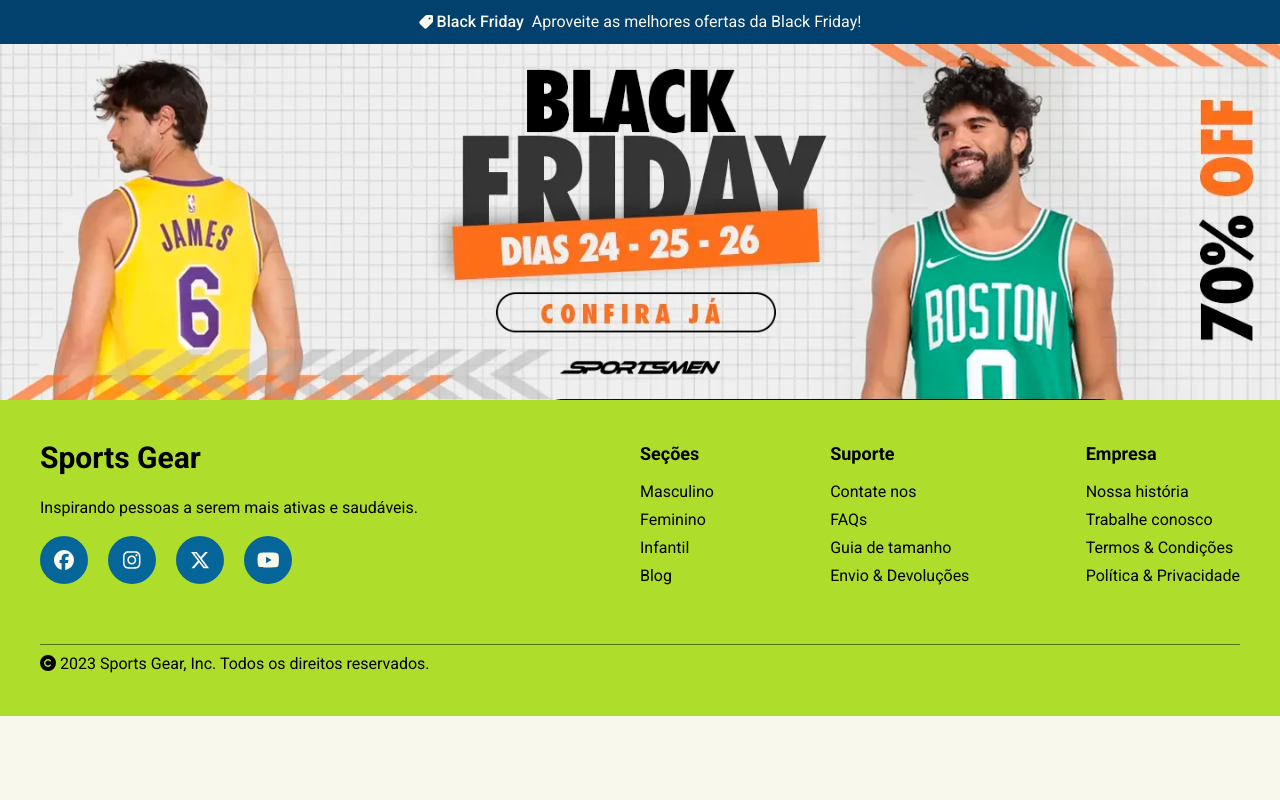
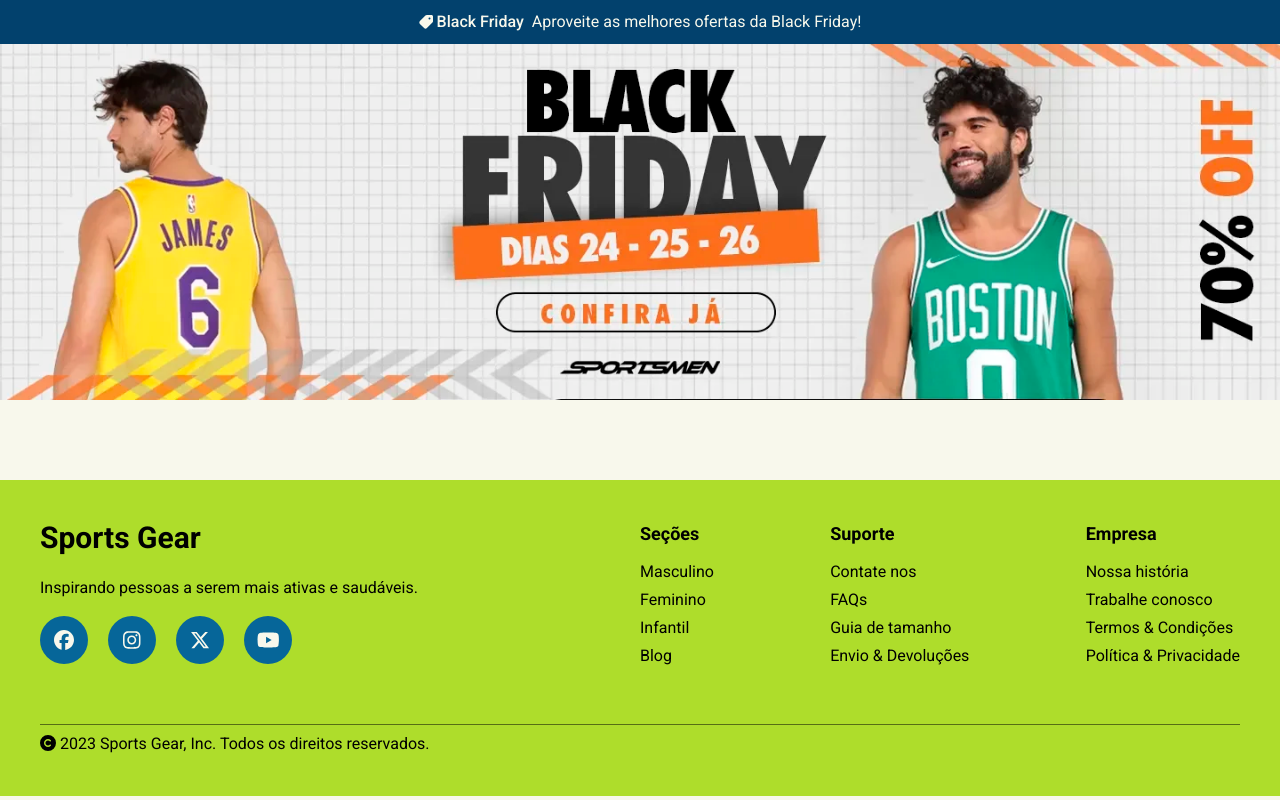
Before and after one commit to lucaslinyker/SportsGear, a React (Vite) app: page / in a window 1280 px wide. Built offline with nearby package versions, Linux system fonts and the light colour scheme.

Commit message:
✨ feat: criar componente Main

```diff
--- /dev/null
+++ b/src/components/Main.jsx
@@ -0,0 +1,5 @@
+export function Main() {
+  return (
+    <main className='p-5 md:py-10 md:px-20'></main>
+  )
+}
--- a/src/routes/Home.jsx
+++ b/src/routes/Home.jsx
@@ -2,6 +2,7 @@ import { useEffect } from 'react'
 import { Link } from 'react-router-dom'
 
 import { Banner } from '../components/Banner'
+import { Main } from '../components/Main'
 import { Footer } from '../components/Footer'
 
 import * as blackFridayImages from '../assets/images/event/blackFriday/export.js'
@@ -25,6 +26,8 @@ export function Home() {
         </picture>
       </Link>
 
+      <Main />
+
       <Footer />
     </>
   )
```
